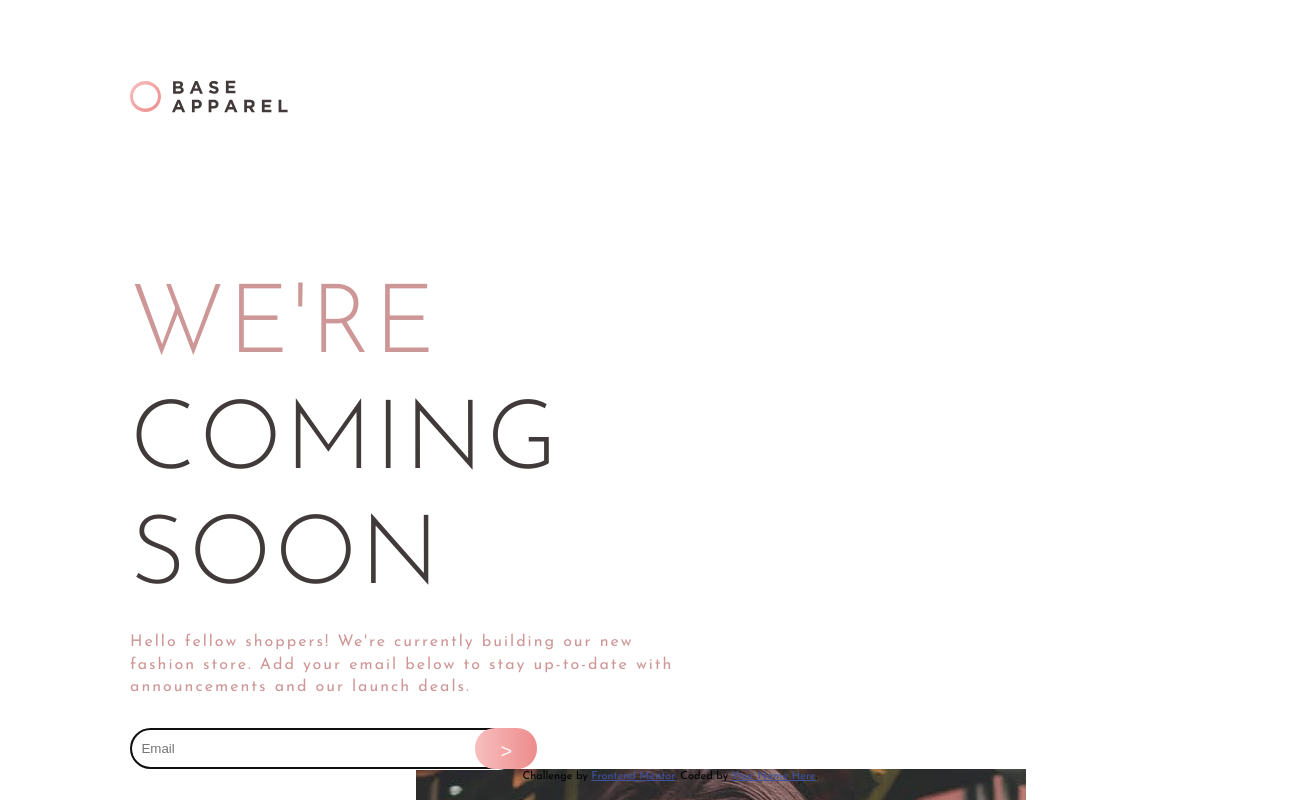
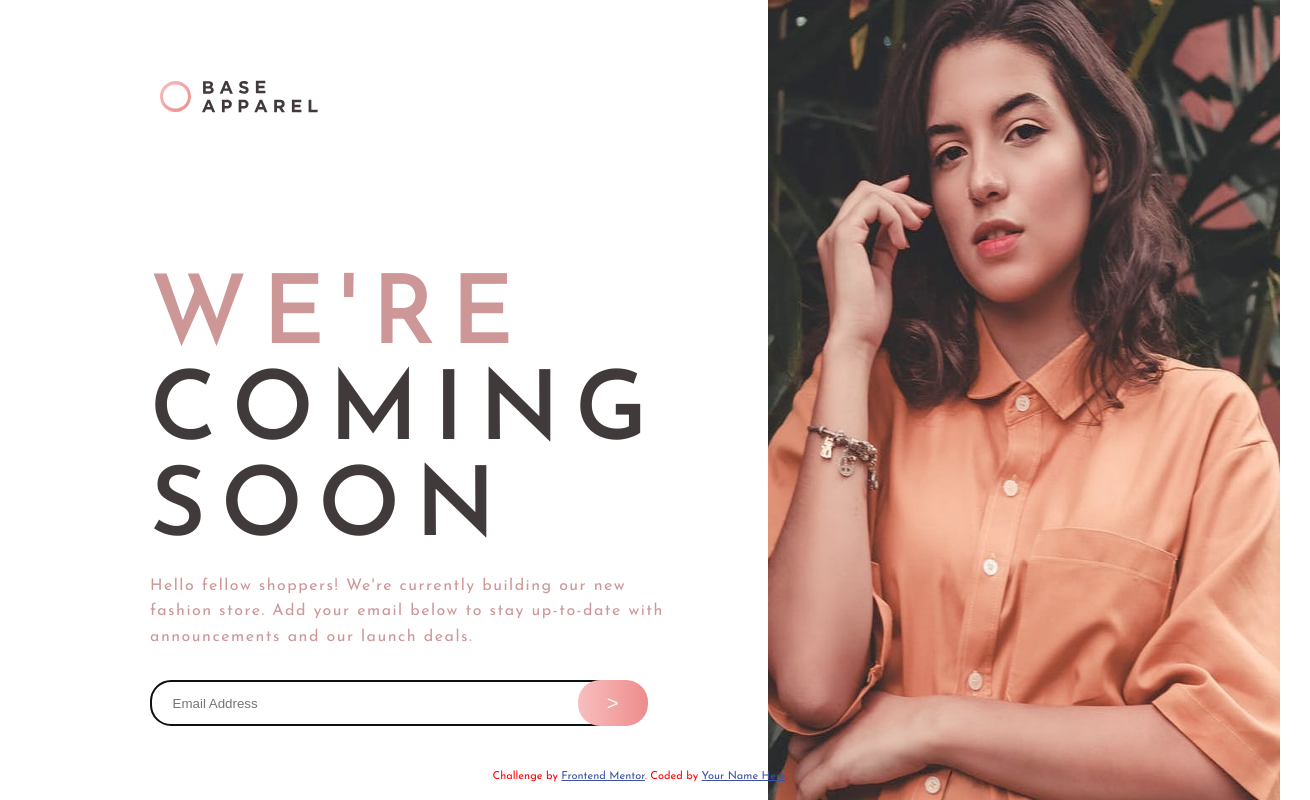
Before and after one commit to applewhite504/base-apparel-coming-soon-master, a plain HTML site: page index.html in a window 1280 px wide. Shown: the top 800 px of the page, 1310 px wide, since content can reach past the window. Drawn offline with Linux system fonts and the light colour scheme.

Commit message:
improved styling

```diff
--- a/index.html
+++ b/index.html
@@ -29,15 +29,17 @@
   <!-- Email Address Request-->
   <div class = "mail">
     <form name = "form1" action = "#">
-      <input type="text" id="email" name="text1" placeholder="  Email">
+      <input type="text" id="email" name="text1" placeholder="     Email Address">
       <button onclick="ValidateEmail(document.form1.text1)"type="button" class="button">&gt;</button>
         <!-- <li class = "Validate"><input type = "submit" name = "validate" value = "validate" onclick = "ValidateEmail(document.form1.text1)"/> -->
     </form>
   </div>
+</div>
 
   <div class="image">
-    <img src="images/hero-desktop.jpg" alt="model posing"/>
+    <img id="main" src="images/hero-desktop.jpg" alt="model posing">
   </div>
+
 
   <footer id="footer">
     <p class="attribution">
--- a/style.css
+++ b/style.css
@@ -7,6 +7,7 @@ body {
     font-family: 'Josefin Sans', sans-serif;
     /* background-image: <img src="images/bg-pattern-desktop.jpg">
     background-color: ; */
+    color: red;
 }
 
 .container {
@@ -15,60 +16,62 @@ body {
 }
 
 .logo {
-    padding-left: 100px;
+    padding-left: 130px;
     padding-top: 80px;
 }
 
 .title {
     text-transform: uppercase;
-    padding-left: 100px;
+    padding-left: 120px;
     padding-top: 90px;
     font-size: 3em;
     color: hsl(0, 6%, 24%);
-    line-height: 1.2;
-    /* font-weight: lighter;
-    letter-spacing: 3px; */
+    font-weight: lighter;
+
 }
 
-h1 {
-    font-weight: lighter;
-    letter-spacing: 3px;
+.title h1 {
+    /* font-weight: lighter; */
+    letter-spacing: 15px;
 }
 
 span {
-    color: hsl(0, 36%, 70%)
+    color: hsl(0, 36%, 70%);
+
 }
 
 .main {
     color: hsl(0, 36%, 70%);
-    padding-left: 100px;
+    padding-left: 120px;
     margin-top: -50px;
     font-size: 16px;
-    line-height: 1.4;
-    letter-spacing: 2px;
+    line-height: 1.6;
+    letter-spacing: 1.5px;
 }
 
-
 form {
-    padding-left: 100px;
+    padding-left: 120px;
     margin-top: 30px;
     font-size: 16px;
 }
 
 #email {
-    width: 70%;
+    width: 90%;
     border-radius: 20px;
-    height: 35px;
+    height: 40px;
     border-color: hsl(0, 80%, 86%);
+
     /* position: relative;   */
 }
+
 
 .button {
     position: absolute;
     background: linear-gradient(to right, hsl(0, 80%, 86%) 0%,hsl(0, 74%, 74%) 100%);
-    height: 41px;
+    height: 46px;
+    width: 70px;
     border: none;
-    border-radius: 20px;
+    border-radius: 22px;
     z-index: 4;
     color: hsl(0, 100%, 98%);
     padding: 12px 25px;
@@ -81,7 +84,7 @@ form {
     transform: translate(-48px);
 }
 
-.image {
+.image img  {
     float: right;
     margin: 0 0 0 auto;
     align-items: right;
@@ -106,3 +109,42 @@ form {
 .attribution a {
     color: hsl(228, 45%, 44%);
  }
+
+
+ /* @media screen and (min-width: 375px) {
+    .container {
+        display: flex;
+        text-align: center;
+    }
+
+
+
+    /* .container {
+        float: none;
+        margin-left: 0px;
+    }  */
+
+    /* .title {
+        text-align: center;
+        font-size: 1em;
+        padding-left: 0px;
+        padding-top: 10px;
+    }
+
+    .image #main {
+        display: none;
+    }
+
+    .image #mobile {
+        display: flex;
+        /* text-align: center; */
+        /* margin-left: auto;
+        margin-right: auto; */
+        /* align-items: center;
+     }
+
+    /* .logo {
+        padding-left: 30px;
+        padding-top: 65px;
+    }
+ }  */
```
